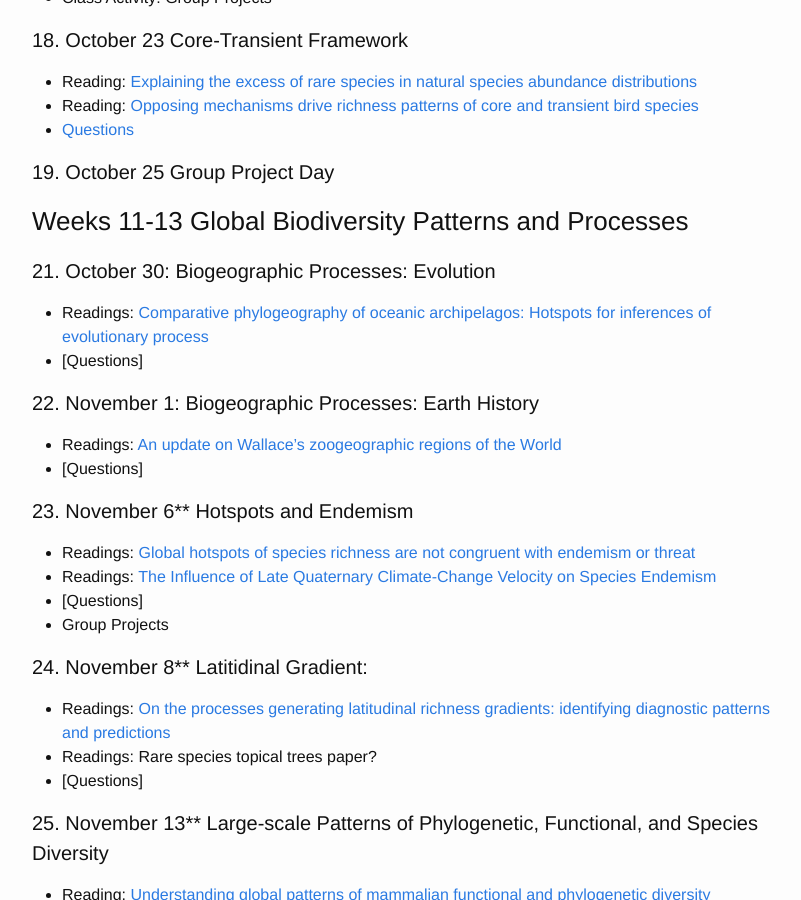
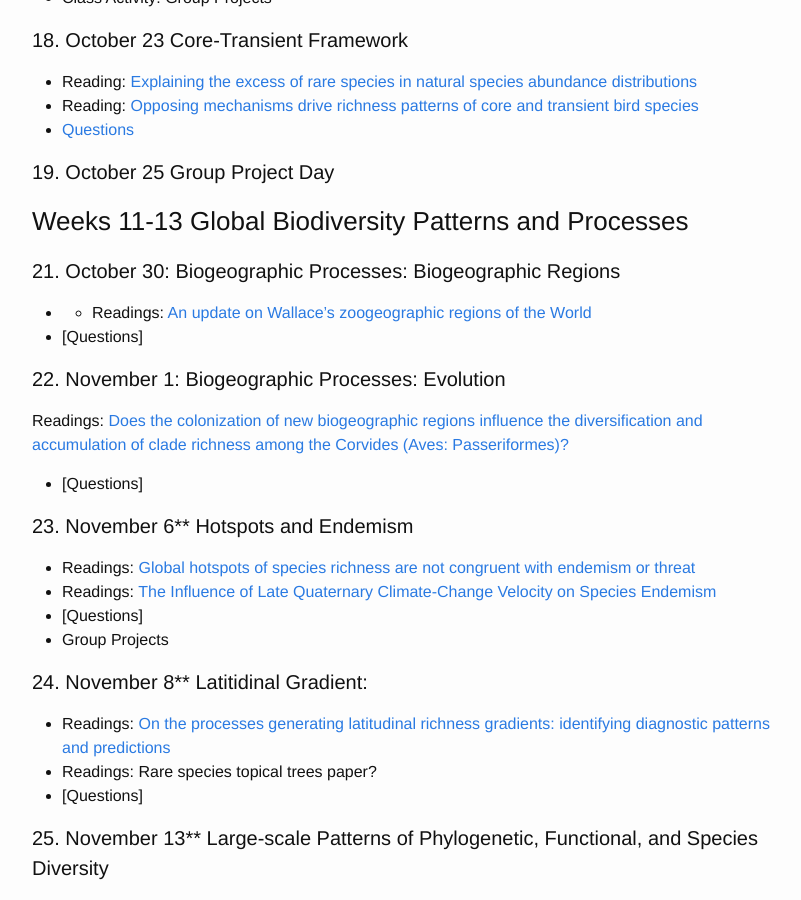
Before and after one commit to skmorgane/biodiversity-course, a Jekyll site: the page built from schedule.md, in a window 1280 px wide and 900 px high, scrolled down 3261 px. Shown: the whole window, without its empty margins (238-1039 px from the left). Built offline with Jekyll 4.4.1, drawn with Linux system fonts in a browser that asks for light colours.

Commit message:
Rearrange bioegeography topics
Also adds new paper for evolution

```diff
--- a/schedule.md
+++ b/schedule.md
@@ -117,12 +117,13 @@ Everyone needs to read: [Assemblage Time Series Reveal Biodiversity Change but N
 
 ### Weeks 11-13 Global Biodiversity Patterns and Processes
 
-#### 21. October 30: Biogeographic Processes: Evolution
-* Readings: [Comparative phylogeography of oceanic archipelagos: Hotspots for inferences of evolutionary process](https://doi.org/10.1073/pnas.1601078113)
+#### 21. October 30: Biogeographic Processes: Biogeographic Regions
+* * Readings: [An update on Wallace's zoogeographic regions of the World](https://doi.org/10.1126/science.1228282)
 * [Questions]
 
-#### 22. November 1: Biogeographic Processes: Earth History
-* Readings: [An update on Wallace's zoogeographic regions of the World](https://doi.org/10.1126/science.1228282)
+
+#### 22. November 1: Biogeographic Processes: Evolution
+Readings: [Does the colonization of new biogeographic regions influence the diversification and accumulation of clade richness among the Corvides (Aves: Passeriformes)?](https://doi.org/10.1111/evo.13080)
 * [Questions]
 
 #### 23. November 6** Hotspots and Endemism
```
